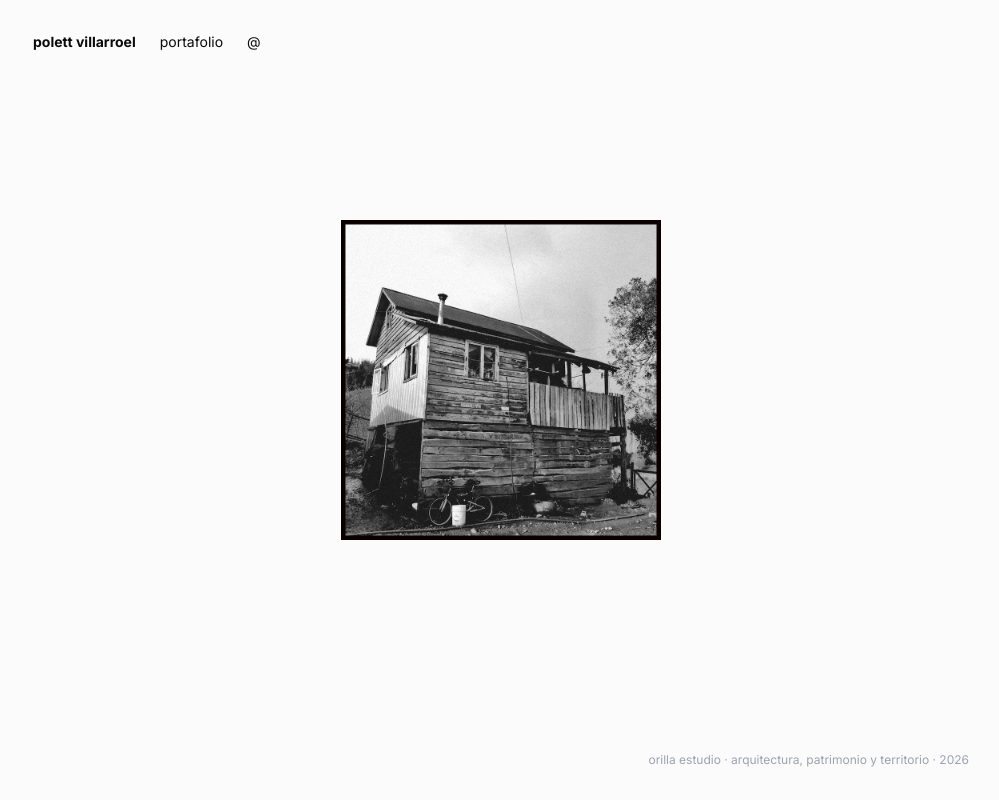
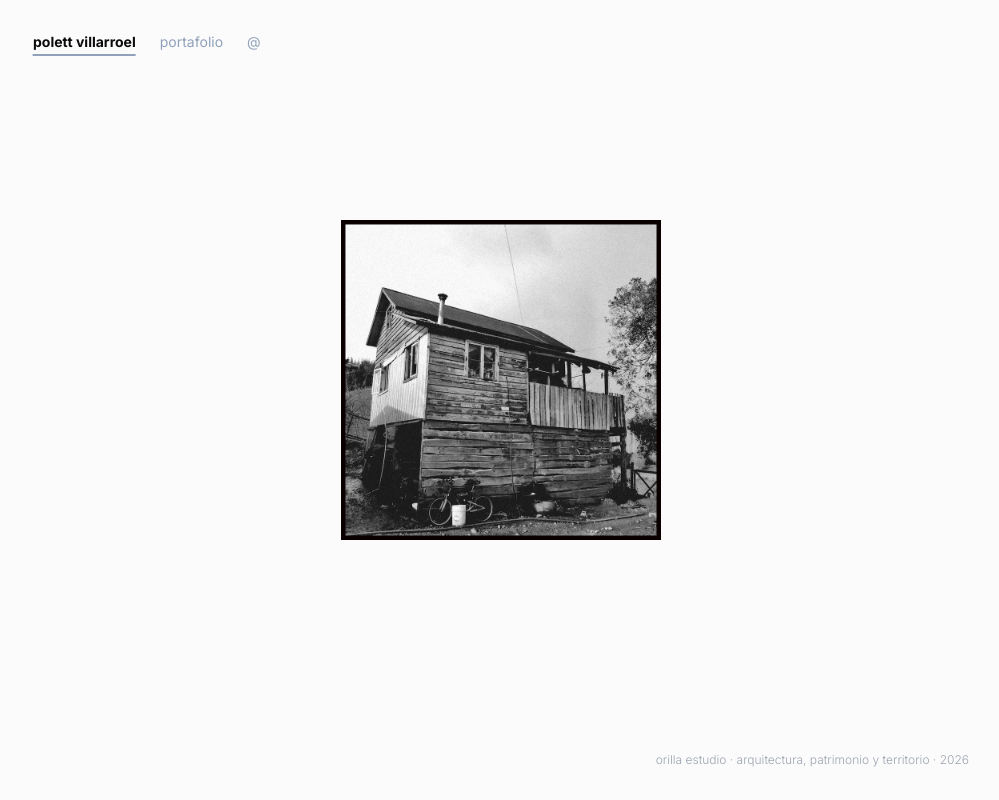
Before and after one commit to jorgedemaria/polett-villarroel-web, a Vue app: page / in a window 1280 px wide. Shown: the whole page, without its empty margins (139-1138 px from the left). Built offline with nearby package versions, Linux system fonts and the light colour scheme.

Commit message:
mejorado el nav: colores y estados de activo

```diff
--- a/src/App.vue
+++ b/src/App.vue
@@ -17,7 +17,9 @@
     <footer
       class="container w-full mt-auto pt-8 pb-4 text-right text-xs text-gray-400"
     >
-      orilla estudio · arquitectura, patrimonio y territorio · 2026
+      <span class="font-light"
+        >orilla estudio · arquitectura, patrimonio y territorio · 2026</span
+      >
     </footer>
   </div>
 </template>
@@ -31,8 +33,15 @@
   position: relative;
   display: inline-block;
   padding-bottom: 4px;
+  transition: color 0.2s ease;
 }
 
+.nav-link:not(.router-link-exact-active) {
+  color: oklch(70.4% 0.04 256.788);
+}
+.nav-link:hover {
+  color: #000;
+}
 .nav-link::after {
   content: "";
   position: absolute;
@@ -40,7 +49,7 @@
   left: 50%;
   width: 100%;
   height: 2px;
-  background: oklch(87.2% 0.01 258.338);
+  background: oklch(70.4% 0.04 256.788);
   transform: translateX(-50%) scaleX(0);
   transform-origin: center;
   transition: transform 0.06s ease;
@@ -51,19 +60,7 @@
   transform: translateX(-50%) scaleX(1);
 }
 
-.nav-link.router-link-active {
-  color: oklch(44.6% 0.043 257.281);
-}
-
-.nav-link.router-link-active::after {
+.nav-link.router-link-exact-active::after {
   transform: translateX(-50%) scaleX(1);
 }
-
-.brand.router-link-active {
-  color: inherit;
-}
-
-.brand::after {
-  display: none;
-}
 </style>
```
